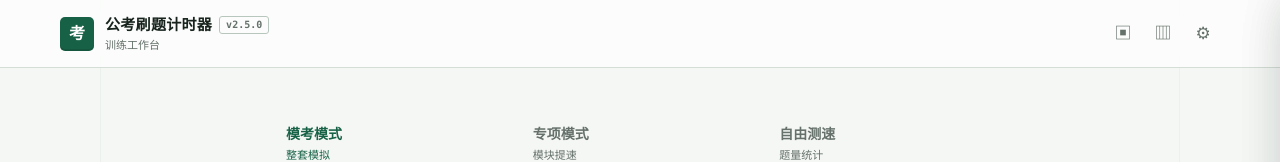
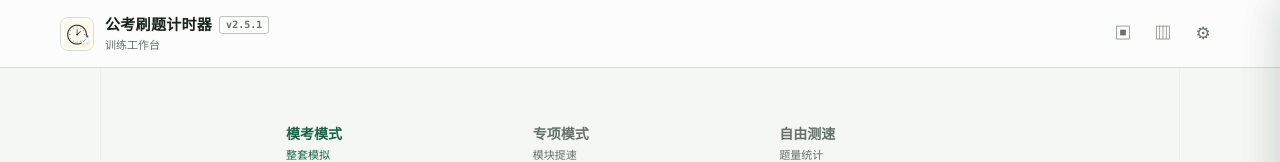
Before and after one commit to yekang666/gongkao-timer, a plain HTML site: page index.html in a window 1280 px wide. Shown: the top 162 px of the page. Drawn offline with Linux system fonts and the light colour scheme.

Commit message:
Use custom app icon

```diff
--- a/app.js
+++ b/app.js
@@ -16,7 +16,7 @@ const $ = (selector) => document.querySelector(selector);
 const $$ = (selector) => [...document.querySelectorAll(selector)];
 const STORAGE_RECORDS = 'examTimer.records.v1';
 const STORAGE_SETTINGS = 'examTimer.settings.v1';
-const APP_VERSION = 'v2.5.0';
+const APP_VERSION = 'v2.5.1';
 const TRACKING_CATEGORIES = [...PRESETS.mock, ...PRESETS.section].map(({ name }) => name);
 const SECTION_QUESTION_COUNTS = { '资料分析': 20, '言语理解': 30, '判断推理': 35, '政治理论': 20, '常识判断': 15 };
 const MOCK_PACING_QUESTION_COUNTS = { ...SECTION_QUESTION_COUNTS, '数量关系': 15 };
--- a/index.html
+++ b/index.html
@@ -4,15 +4,20 @@
   <meta charset="UTF-8">
   <meta name="viewport" content="width=device-width, initial-scale=1.0">
   <meta name="color-scheme" content="light dark">
+  <meta name="theme-color" content="#f5f7f5">
   <title>公考刷题计时器</title>
+  <link rel="icon" type="image/png" sizes="16x16" href="assets/favicon-16.png">
+  <link rel="icon" type="image/png" sizes="32x32" href="assets/favicon-32.png">
+  <link rel="apple-touch-icon" sizes="180x180" href="assets/apple-touch-icon.png">
+  <link rel="manifest" href="manifest.webmanifest">
   <link rel="stylesheet" href="styles.css">
 </head>
 <body>
   <div class="app-shell">
     <header class="topbar">
       <div class="brand">
-        <span class="brand-mark" aria-hidden="true">考</span>
-        <div class="brand-copy"><div class="brand-title-row"><strong>公考刷题计时器</strong><span class="version-badge" title="当前版本">v2.5.0</span></div><small>训练工作台</small></div>
+        <span class="brand-mark" aria-hidden="true"><img src="assets/app-icon.png" alt=""></span>
+        <div class="brand-copy"><div class="brand-title-row"><strong>公考刷题计时器</strong><span class="version-badge" title="当前版本">v2.5.1</span></div><small>训练工作台</small></div>
       </div>
       <div class="top-actions">
         <button class="icon-button" id="pipBtn" type="button" title="开启悬浮计时" aria-label="开启悬浮计时">▣</button>
--- a/styles.css
+++ b/styles.css
@@ -76,11 +76,13 @@ button:active:not(:disabled) { transform: translateY(1px); }
 .brand-mark {
   width: 34px;
   height: 34px;
-  border-radius: 5px;
-  background: var(--accent);
-  box-shadow: inset 0 -2px 0 rgba(0, 0, 0, .12);
-  font-size: 16px;
+  display: block;
+  overflow: hidden;
+  border: 1px solid var(--line);
+  border-radius: 8px;
+  background: var(--surface);
 }
+.brand-mark img { width: 100%; height: 100%; display: block; object-fit: cover; }
 .brand strong { font-size: 15px; letter-spacing: .02em; }
 .brand small { font-size: 11px; margin-top: 1px; }
 .version-badge {
```
Also changed, not shown: assets/app-icon-192.png (added), assets/app-icon.png (added), assets/apple-touch-icon.png (added), assets/favicon-16.png (added), assets/favicon-32.png (added), manifest.webmanifest (added).
